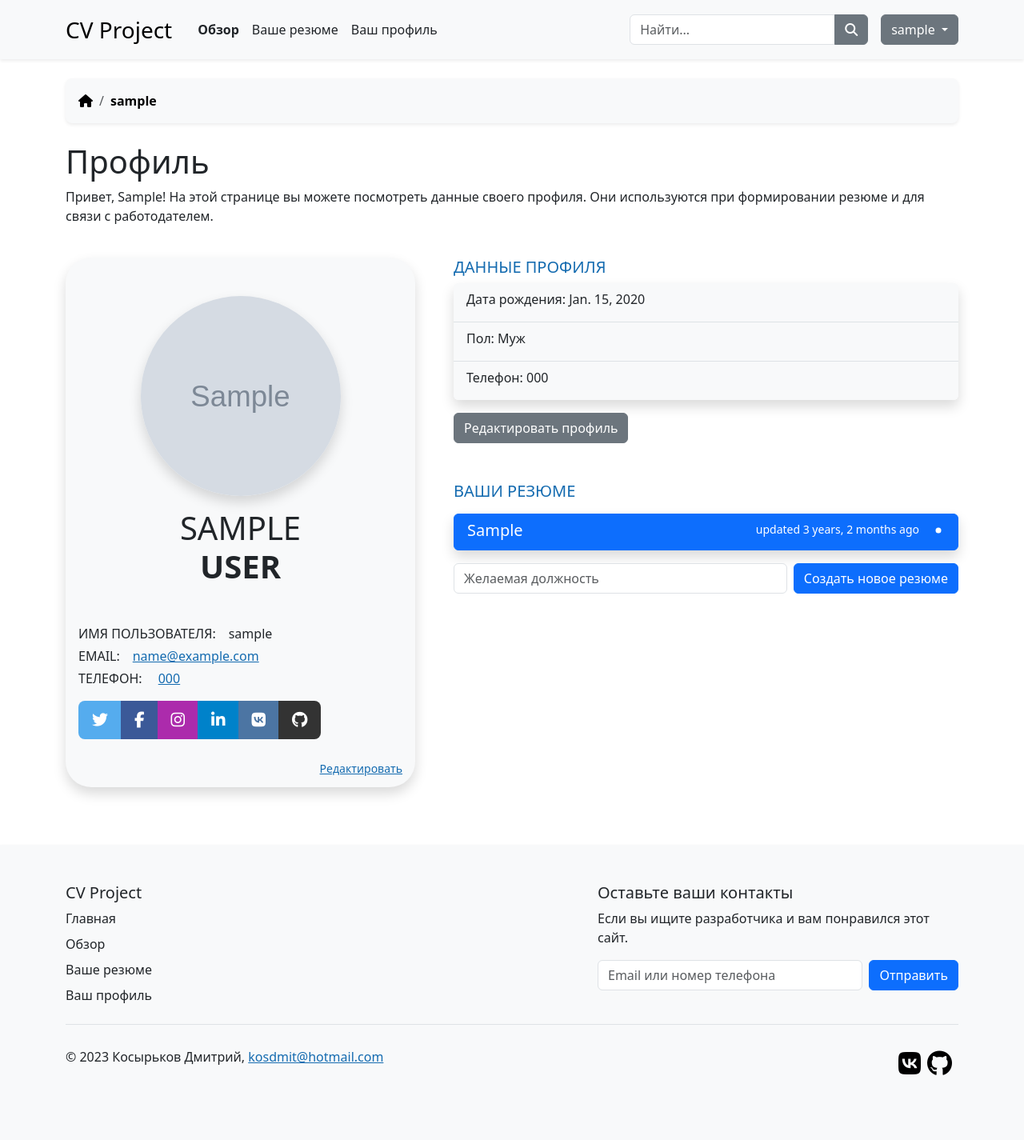
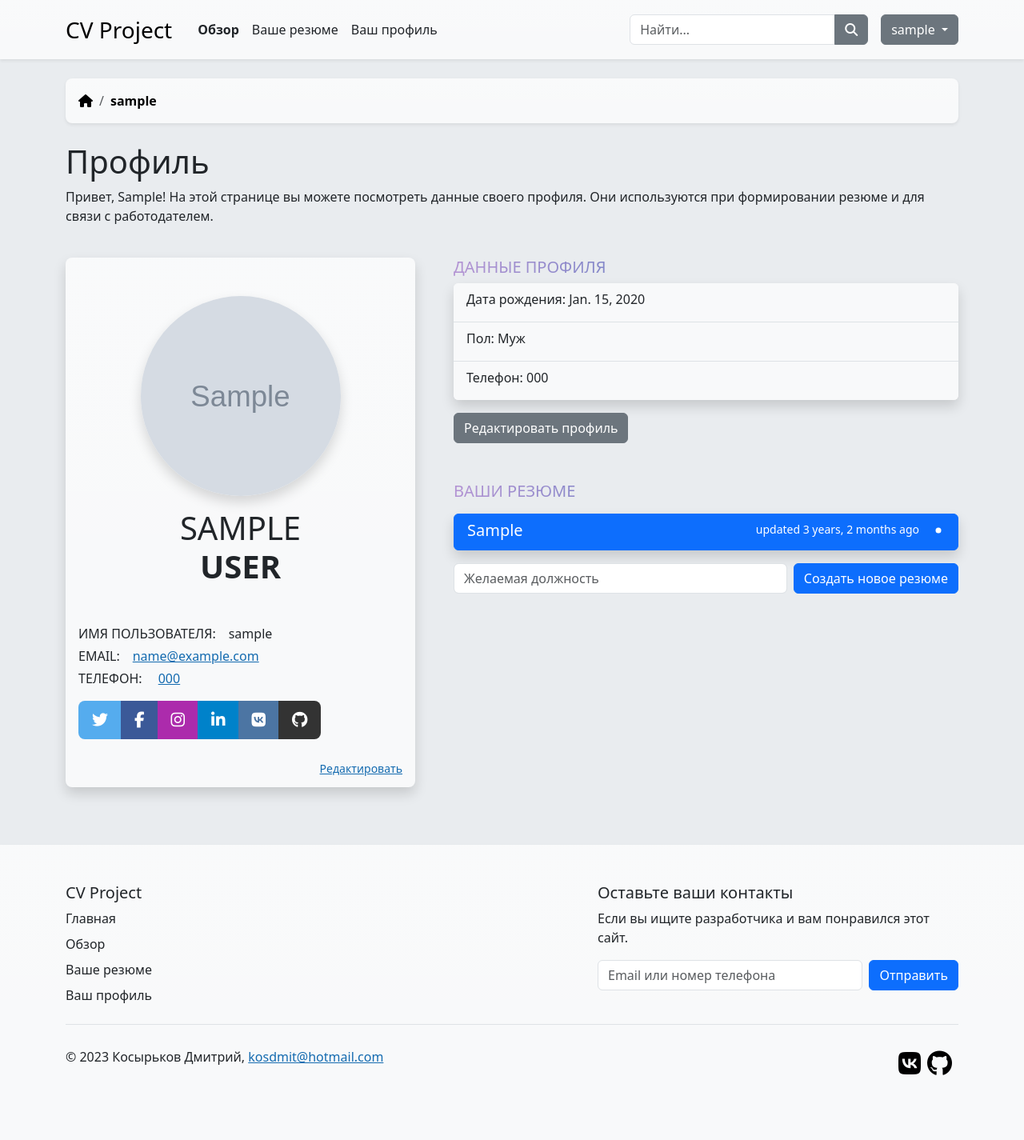
Before and after one commit to kosdmit/CV_project, a Django app: page /users/profile/ in a window 1280 px wide. Shown: the whole page at 80% size. Run offline with Django 4.2, Linux system fonts and the light colour scheme; a user stored in the database is signed in; tables that the repository leaves empty hold one stand-in row (values such as "Sample post"); grey boxes marked "Sample" are stand-in pictures; parts of the project's set-up code (start-up, migrations or seed data) failed here and were passed over; some libraries are stand-ins or nearby versions.

Commit message:
Design was updated

```diff
--- a/static_files/css/styles.css
+++ b/static_files/css/styles.css
@@ -1,9 +1,15 @@
 h2 {
-    color: #146bb0;
+    background-image: linear-gradient(to left, #146bb0, #b393d3);
+    color: transparent;
+    background-clip: text;
+    -webkit-background-clip: text;
 }
 
 h3:not(.popover-header) {
-    color: #146bb0;
+    background-image: linear-gradient(to left, #146bb0, #b393d3);
+    color: transparent;
+    background-clip: text;
+    -webkit-background-clip: text;
 }
 
 a {
@@ -11,7 +17,7 @@ a {
 }
 
 .progress-bar, .bg-primary {
-    background-color: #146bb0 !important;
+    background-image: linear-gradient(to left, #146bb0, #b393d3);
 }
 
 .title-icon {
--- a/templates/app_resume/blocks/item.html
+++ b/templates/app_resume/blocks/item.html
@@ -2,7 +2,7 @@
 
 {% block item %}
 
-  <li class="list-group-item shadow bg-light mb-1 rounded-2 px-3 py-2">
+  <li class="list-group-item shadow bg-light bg-gradient mb-1 rounded-3 px-3 py-2">
     <div class="item">
       {% if update_path_name == 'electronic_certificate_update' %}
         <div class="item-header">
--- a/templates/app_resume/resume.html
+++ b/templates/app_resume/resume.html
@@ -92,7 +92,7 @@
                   {% include 'blocks/update_modal.html' with path_name='work_exp_section_update' object=section form=work_exp_section_update_forms|get_value_from_dict:section %}
                   <ul class="list-group list-group-flush mb-3">
                     {% for job_form_dict in jobs_in_sections|get_value_from_dict:section %}
-                      <li class="list-group-item shadow bg-light mb-1 rounded-2">
+                      <li class="list-group-item shadow bg-light mb-1 rounded-3">
                         <div class="item">
                           {% if job_form_dict.job.company %}
                             <a href="{{ job_form_dict.job.company_url }}" class="text-uppercase fw-bold mb-1 me-2" target="_blank"
--- a/templates/base.html
+++ b/templates/base.html
@@ -11,9 +11,9 @@
   <script src="https://kit.fontawesome.com/a4a646474a.js" crossorigin="anonymous"></script>
   <link rel="stylesheet" href="{% static 'css/styles.css'%}">
 </head>
-<body>
+<body class="bg-body-secondary">
 
-<header class="p-3 text-bg-light mb-4 bg-light shadow-sm">
+<header class="p-3 text-bg-light mb-4 bg-light bg-gradient shadow-sm">
   <div class="container">
     <div class="d-flex flex-wrap align-items-center justify-content-center justify-content-lg-start">
       <a class="navbar-brand fs-3 me-4" href="{% url 'main' %}">CV Project</a>
@@ -67,7 +67,7 @@
 {% block content %}
 {% endblock %}
 
-<div class="container-fluid bg-light shadow-sm mt-4">
+<div class="container-fluid bg-light bg-gradient shadow-sm mt-4">
   <div class="container">
     <footer class="py-5">
       <div class="row d-flex justify-content-between">
--- a/templates/blocks/breadcrumbs.html
+++ b/templates/blocks/breadcrumbs.html
@@ -1,7 +1,7 @@
 {% block breadcrumbs %}
   <div class="container my-4">
     <nav aria-label="breadcrumb">
-      <ol class="breadcrumb p-3 bg-body-tertiary rounded-3 shadow-sm">
+      <ol class="breadcrumb p-3 bg-light bg-gradient rounded-3 shadow-sm">
         <li class="breadcrumb-item">
           <a class="link-body-emphasis" href="{% url 'main' %}">
             <i class="fa-solid fa-house"></i>
--- a/templates/blocks/comments_modal.html
+++ b/templates/blocks/comments_modal.html
@@ -9,7 +9,7 @@
           <div class="m-1">
             <ul class="content-item p-0">
               {% if content_type == 'resume' %}
-                {% include 'app_resume/blocks/resume_object.html' with modal='comment' %}
+                {% include 'blocks/objects/resume_object.html' with modal='comment' %}
               {% else %}
                 {% include 'app_resume/blocks/item.html' with modal='comments' %}
               {% endif %}
--- a/templates/blocks/user_card.html
+++ b/templates/blocks/user_card.html
@@ -1,7 +1,7 @@
 {% block user_card %}
 
   <div class="col-lg-5 mb-5">
-    <div class="rounded-5 bg-light pt-5 pb-1 px-3 shadow">
+    <div class="rounded-3 bg-light bg-gradient pt-5 pb-1 px-3 shadow">
       <div class="hero mb-5">
         {% if object.profile.avatar %}
           <div class="avatar-container mx-auto mb-3 d-block" style="height: 250px; width: 250px">
```
Also changed, not shown: templates/app_social/resume_list.html (+6 -34 lines), templates/blocks/pagination.html (added, +33 -0 lines), templates/blocks/objects/resume_object.html (renamed from templates/app_resume/blocks/resume_object.html).
